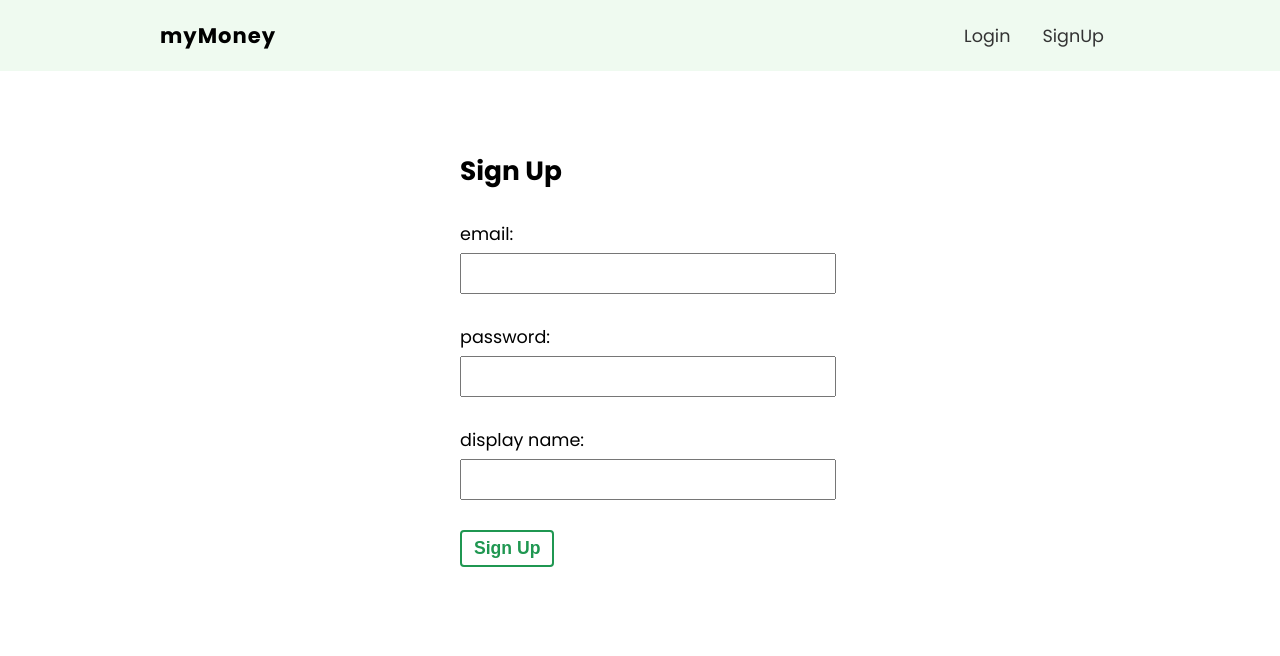
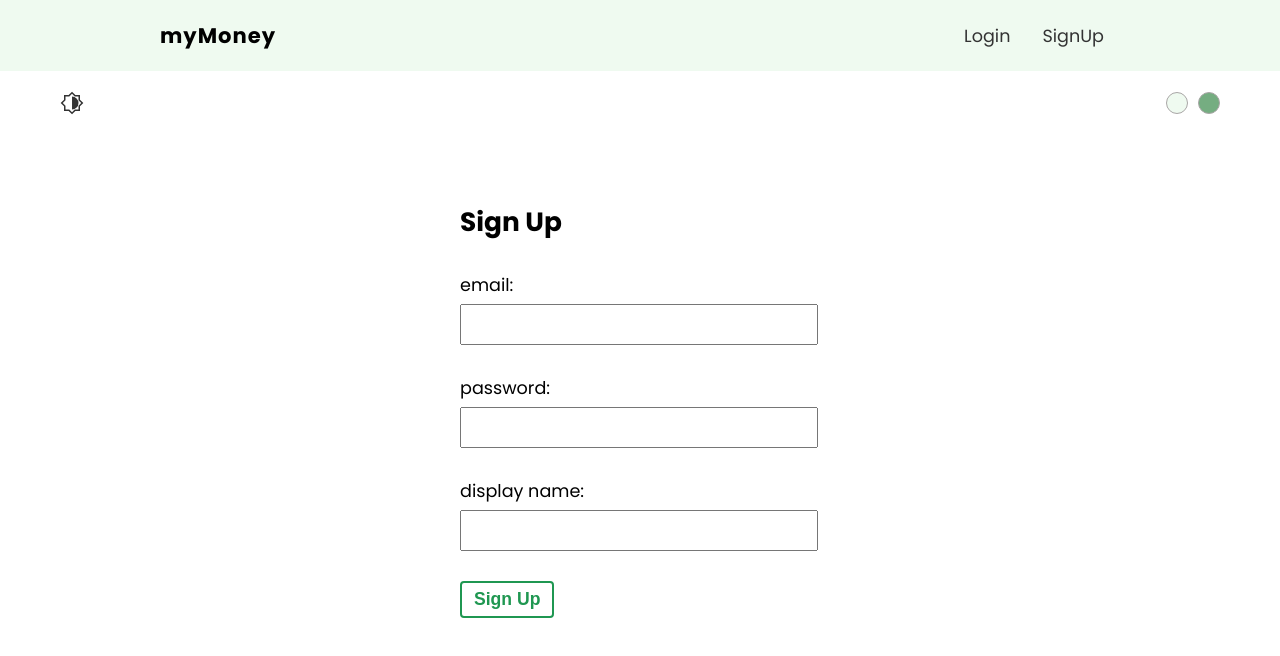
Before and after one commit to Ir-ra/Money-Constructor, a React (Create React App) app: page /signUp in a window 1280 px wide. Shown: the top 656 px of the page. Built offline with nearby package versions, Linux system fonts and the light colour scheme; no server answers.

Commit message:
Dark/Light mode toggle.  Colors of Navbar.

```diff
--- /dev/null
+++ b/src/App.css
@@ -0,0 +1,18 @@
+.App {
+  min-height: 100%;
+}
+  .btn {
+    background: none;
+    border: 2px solid #1f9751;
+    padding: 6px 12px;
+
+    border-radius: 4px;
+    color: #1f9751;
+    font-weight: bold;
+    cursor: pointer;
+    font-size: 1em;
+  }
+  .btn:hover {
+    background: #1f9751;
+    color: #fff;
+  }
--- a/src/App.js
+++ b/src/App.js
@@ -1,18 +1,23 @@
 import { BrowserRouter, Route, Switch, Redirect } from 'react-router-dom'
 import Navbar from './components/Navbar';
+import ThemeSelector from './components/ThemeSelector';
 import { useAuth } from './hooks/useAuth';
+import { useTheme } from './hooks/useTheme';
 import Home from './pages/Home/Home';
 import Login from './pages/Login/Login';
 import SignUp from './pages/SignUp/SignUp';
+import './App.css'
 
 function App() {
   const { authIsReady, user } = useAuth()
+  const { mode } = useTheme()
 
   return (
-    <div className="App">
+    <div className={`App ${mode}`}>
       {authIsReady && (
         <BrowserRouter>
           <Navbar />
+          <ThemeSelector />
           <Switch>
 
             <Route exact path='/'>
--- a/src/components/Navbar.js
+++ b/src/components/Navbar.js
@@ -4,13 +4,15 @@
 import { useLogout } from '../hooks/useLogout'
 import { useAuth } from '../hooks/useAuth'
 import { Fragment } from 'react'
+import { useTheme } from '../hooks/useTheme'
 
 function Navbar() {
     const { logOut } = useLogout()
     const { user } = useAuth()
+    const { color } = useTheme()
 
     return (
-        <nav className={styles.navbar}>
+        <nav className={styles.navbar} style={{ background: color }}>
             <ul>
                 <li className={styles.title}>myMoney</li>
 
--- /dev/null
+++ b/src/components/ThemeSelector.css
@@ -0,0 +1,29 @@
+.theme-selector {
+    display: flex;
+    justify-content: flex-end;
+    align-items: center;
+    max-width: 1200px;
+    margin: 20px auto;
+  }
+  .theme-buttons {
+    margin-right: 20px;
+  }
+  .theme-buttons div {
+    display: inline-block;
+    width: 20px;
+    height: 20px;
+    cursor: pointer;
+    margin-left: 10px;
+
+    border-radius: 50%;
+    border: 0.2px solid rgb(169, 166, 166);
+  }
+  .mode-toggle {
+    margin-right: auto;
+  }
+  .mode-toggle img {
+    width: 24px;
+    height: 24px;
+    cursor: pointer;
+    margin-left: 20px;
+  }
--- /dev/null
+++ b/src/components/ThemeSelector.js
@@ -0,0 +1,39 @@
+import { useTheme } from "../hooks/useTheme";
+import './ThemeSelector.css'
+import modeIcon from '../assets/sun.svg'
+
+const themeColors = ['#effaf0', '#75ad81']
+
+function ThemeSelector() {
+
+    const { changeMode, changeColor, mode } = useTheme()
+
+    const toggleMode = () => {
+        changeMode(mode === 'dark' ? 'light' : 'dark')
+    }
+    console.log(mode)
+
+    return (
+        <div className="theme-selector">
+            <div className='mode-toggle'>
+                <img
+                    onClick={toggleMode}
+                    src={modeIcon}
+                    alt='dark/light icon'
+                    style={{ filter: mode === 'dark' ? 'invert(100%)' : 'invert(20%)' }}
+                />
+            </div>
+
+            <div className='theme-buttons'>
+                {themeColors.map(color => (
+                    <div
+                        key={color}
+                        onClick={() => changeColor(color)}
+                        style={{ background: color }}
+                    />
+                ))}
+            </div>
+        </div>
+    )
+}
+export default ThemeSelector;
--- /dev/null
+++ b/src/context/ThemeContext.js
@@ -0,0 +1,36 @@
+import { createContext, useReducer } from "react";
+
+export const ThemeContext = createContext();
+
+//----------------------------------//
+const themeReducer = (state, action) => {
+    switch (action.type) {
+        case 'CHANGE_MODE':
+            return { ...state, mode: action.payload }
+        case 'CHANGE_COLOR':
+            return { ...state, color: action.payload }
+        default:
+            return state;
+    }
+}
+//----------------------------------//
+export function ThemeProvider({ children }) {
+    const [state, dispatch] = useReducer(themeReducer, {
+        mode: 'light',
+        color: '#effaf0'
+    })
+
+    const changeMode = (mode) => {
+        dispatch({ type: 'CHANGE_MODE', payload: mode })
+    }
+
+    const changeColor = (color) => {
+        dispatch({ type: 'CHANGE_COLOR', payload: color })
+    }
+
+    return (
+        <ThemeContext.Provider value={{ ...state, changeColor, changeMode }}>
+            {children}
+        </ThemeContext.Provider>
+    )
+}
--- /dev/null
+++ b/src/hooks/useTheme.js
@@ -0,0 +1,12 @@
+import { useContext } from 'react';
+import { ThemeContext } from '../context/ThemeContext';
+
+export const useTheme = () => {
+    const context = useContext(ThemeContext)
+
+    if (context === undefined) {
+        throw new Error("useTheme() must be used in ThemeProvider ")
+    }
+
+    return context
+}
--- a/src/index.css
+++ b/src/index.css
@@ -1,10 +1,16 @@
 @import url('https://fonts.googleapis.com/css2?family=Poppins:wght@100;200;300;400;500;600;700;800;900&display=swap');
 
 /* base styles */
+html, body, #root {
+  height: 100%;
+}
 body {
   font-family: Poppins, sans-serif;
   margin: 0;
   font-size: 1.1em;
+}
+body .dark{
+  background: #484848;
 }
 ul, li, p, h1, h2, h3, h4 {
   margin: 0;
@@ -13,18 +19,3 @@
 ul {
   list-style-type: none;
 }
-.btn {
-  background: none;
-  border: 2px solid #1f9751;
-  padding: 6px 12px;
-
-  border-radius: 4px;
-  color: #1f9751;
-  font-weight: bold;
-  cursor: pointer;
-  font-size: 1em;
-}
-.btn:hover {
-  background: #1f9751;
-  color: #fff;
-}
--- a/src/index.js
+++ b/src/index.js
@@ -3,11 +3,14 @@
 import './index.css';
 import App from './App';
 import { AuthContextProvider } from '../src/context/AuthContext'
+import { ThemeProvider } from './context/ThemeContext';
 
 ReactDOM.render(
   <React.StrictMode>
     <AuthContextProvider>
-      <App />
+      <ThemeProvider>
+        <App />
+      </ThemeProvider>
     </AuthContextProvider>
   </React.StrictMode>,
   document.getElementById('root')
--- a/src/pages/Home/Home.module.css
+++ b/src/pages/Home/Home.module.css
@@ -88,6 +88,7 @@
   position: relative;
   overflow: hidden;
   border-left: 4px solid #1f9751;
+  background: #fbfbfb;
 }
 
 .transactions .name {
--- a/src/pages/Login/Login.module.css
+++ b/src/pages/Login/Login.module.css
@@ -18,5 +18,5 @@
   padding: 8px 6px;
   font-size: 1em;
   color: #777;
-  width: 100%;
+  width: 95%;
 }
--- a/src/pages/SignUp/SignUp.module.css
+++ b/src/pages/SignUp/SignUp.module.css
@@ -18,5 +18,5 @@
   padding: 8px 6px;
   font-size: 1em;
   color: #777;
-  width: 100%;
+  width: 95%;
 }
```
Also changed, not shown: src/assets/sun.svg (added).
